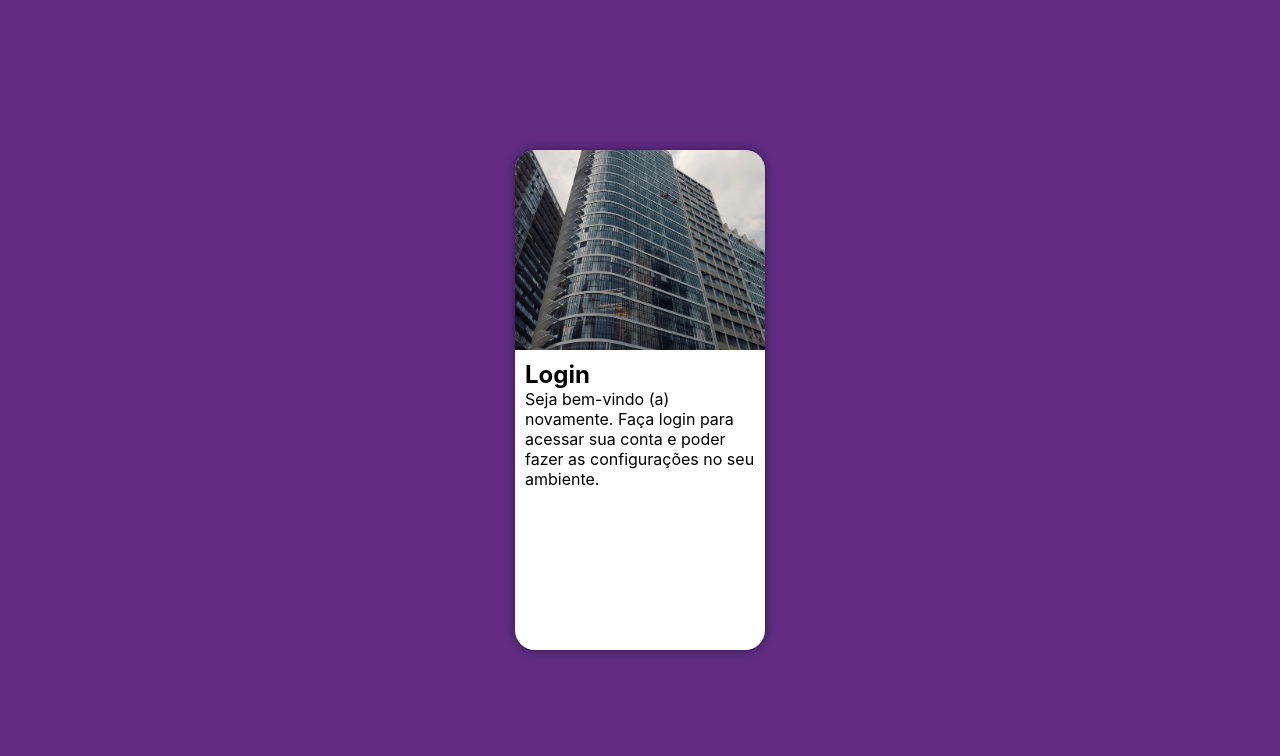
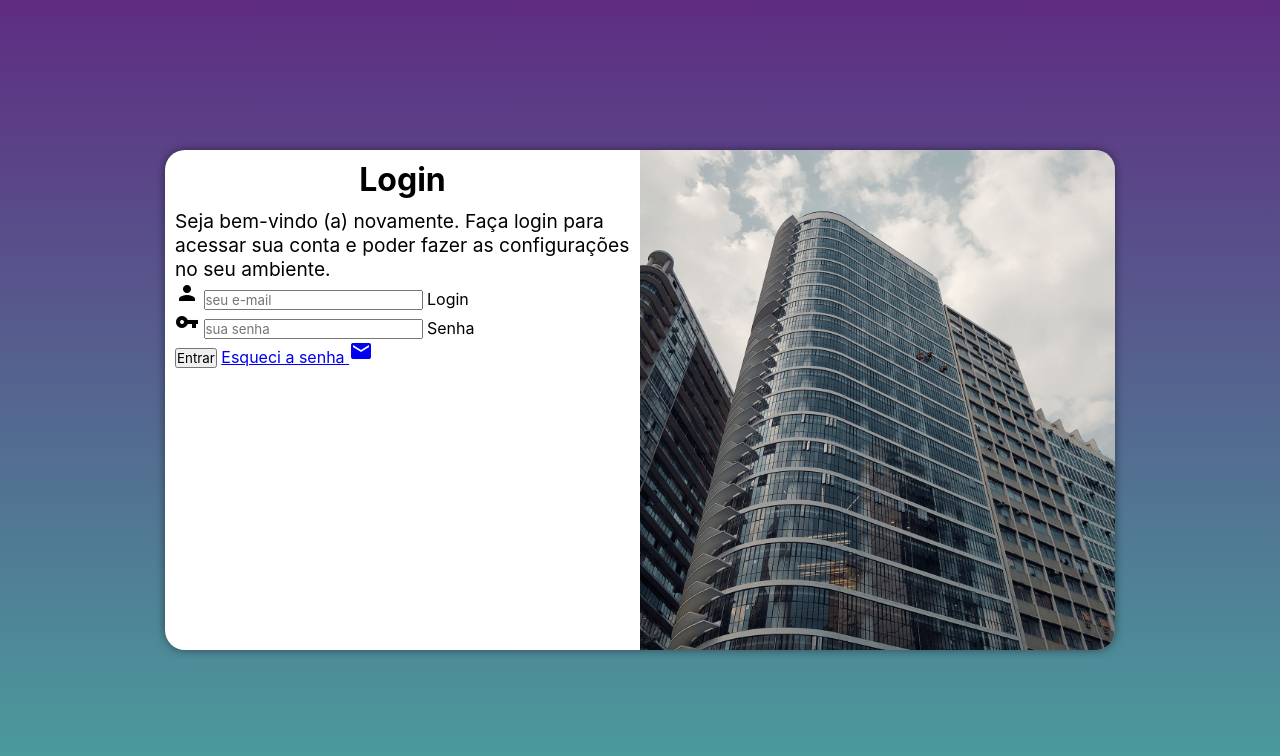
Before and after one commit to caroldoamor/projeto-login, a plain HTML site: page index.html in a window 1280 px wide. Drawn offline with Linux system fonts and the light colour scheme.

Commit message:
criado formulário

```diff
--- /dev/null
+++ b/estilos/media-query.css
@@ -0,0 +1,61 @@
+@charset "UTF-8";
+
+/*  TYpical Device Breakpoints
+-------------------------------
+Pequenas telas: até 600px
+Celular: de 600px até 768px
+Tablet: 768px até 992px
+Desktop: 992 até 1200px
+Grande telas: acima de 1200px
+*/
+
+@media screen and (min-width: 768px) and (max-width: 992px) {
+    body {
+        background-image: linear-gradient(to top, #49a09d, #5f2c82);
+    }
+
+    section#login {
+        width: 80vw;
+    }
+
+
+section#login > div#imagem {
+    float: left;
+    width: 30%;
+    height: 100%;
+}
+
+section#login > div#formulario {
+    float: right;
+    width: 70%;
+}
+}
+
+@media screen and (min-width: 992px) {
+    body {
+        background-image: linear-gradient(to top, #49a09d, #5f2c82);
+    }
+
+    section#login {
+        width: 950px;
+    }
+
+    section#login > div#imagem {
+         float: right;
+         width: 50%;
+         height: 100%;
+    }
+
+    section#login > div#formulario {
+        float: right;
+        width: 50%;
+    }
+
+    div#formulario > h1 {
+       font-size: 2em;
+    }
+
+    div#formulario > p {
+        font-size: 1.2em;
+    }
+}
--- a/estilos/style.css
+++ b/estilos/style.css
@@ -37,6 +37,9 @@ section#login {
     height: 500px;
     border-radius: 20px;
     box-shadow: 0px 0px 10px rgb(0, 0, 0, 0.450);
+
+    transition: width .3s, heigth .3s;
+    transition-timing-function: ease;
 }
 
 section#login > div#imagem {
@@ -51,3 +54,12 @@ section#login > div#formulario {
     display: block;
     padding: 10px;
 }
+
+div#formulario > h1 {
+    text-align: center;
+    margin-bottom: 10px;
+}
+
+div#formulario > p {
+    font-size: 0.8em;
+}
--- a/index.html
+++ b/index.html
@@ -5,19 +5,35 @@
     <meta http-equiv="X-UA-Compatible" content="IE=edge">
     <meta name="viewport" content="width=device-width, initial-scale=1.0">
     <title>Login</title>
+    <link href="https://fonts.googleapis.com/icon?family=Material+Icons" rel="stylesheet">
     <link rel="stylesheet" href="estilos/style.css">
+    <link rel="stylesheet" href="estilos/media-query.css">
 </head>
 <body>
     <main>
         <section id="login">
           <div id="imagem">
+             <!--Aqui vai a imagem nas CSS-->
 
           </div>
           <div id="formulario">
               <h1>Login</h1>
               <p>Seja bem-vindo (a) novamente. Faça login para acessar sua conta e poder fazer as configurações no seu ambiente.</p>
-              <form action="login.php" method="post">
-
+              <form action="login.php" method="post" autocomplete="on">
+              <div class="campo">
+              <i class="material-icons">person</i>
+              <input type="email" name="login" id="ilogin" placeholder="seu e-mail" autocomplete="email" required maxlength="30">
+              <label for="ilogin">Login</label>
+              </div>
+              <div class="campo">
+              <i class="material-icons">vpn_key</i>
+              <input type="password" name="senha" id="isenha" placeholder="sua senha" autocomplete="current-password" required minlength="8" maxlength="20">
+              <label for="isenha">Senha</label>
+              </div>
+              <input type="submit" value="Entrar">
+              <a href="esqueci.html">
+                Esqueci a senha <i class="material-icons">mail</i>
+              </a>
               </form>
           </div>
         </section>
```
